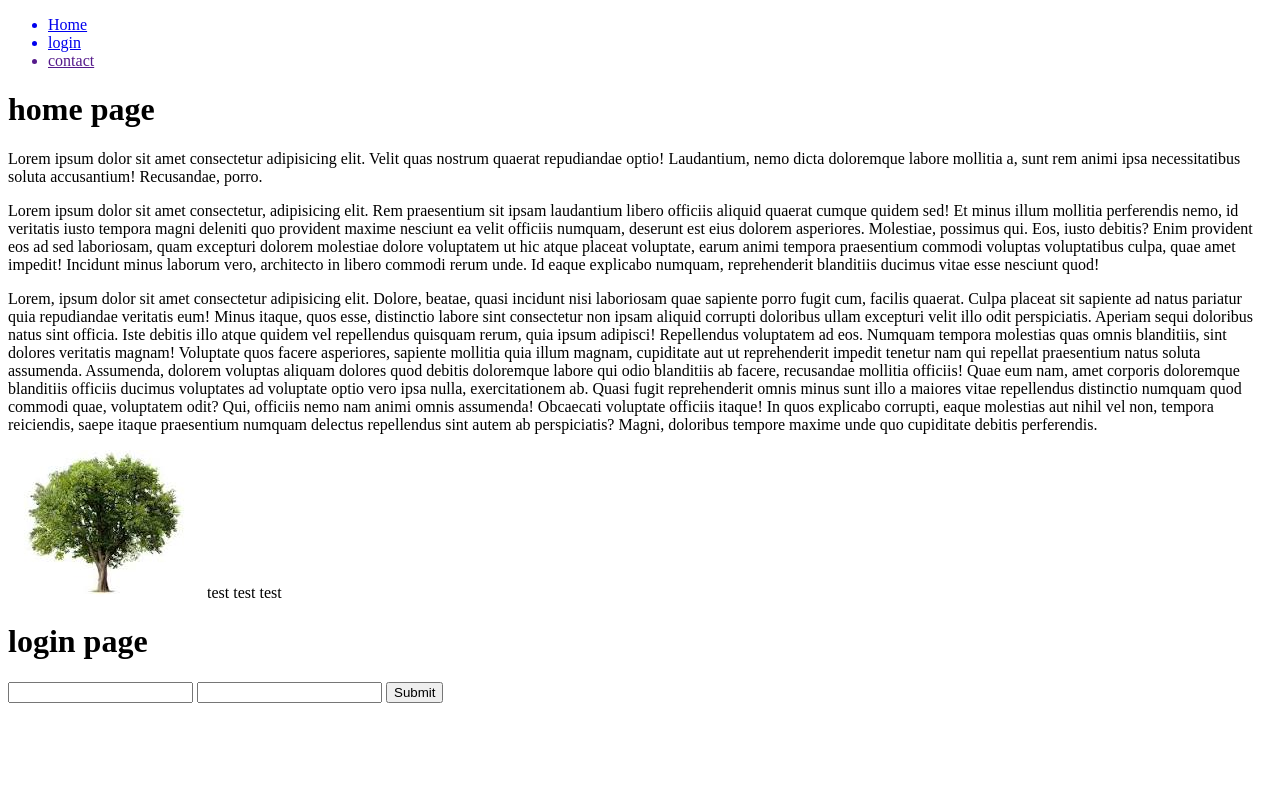
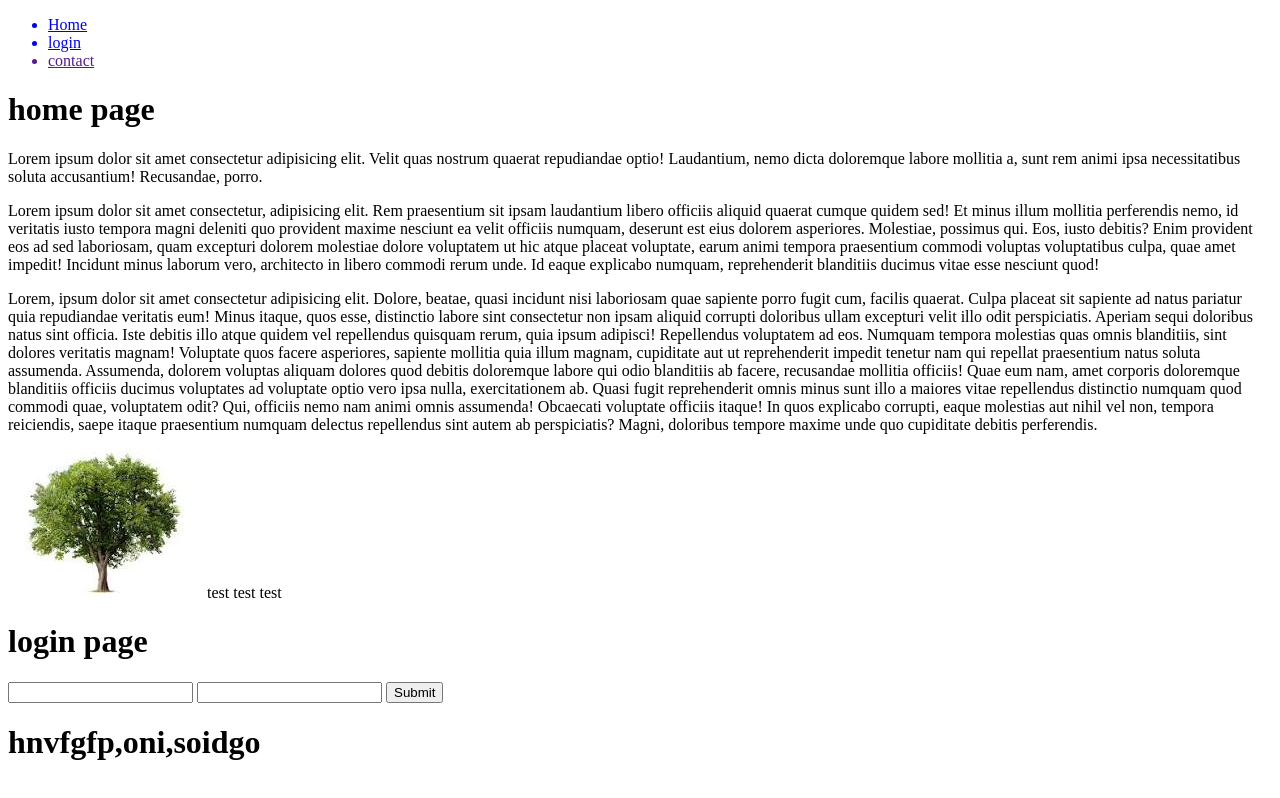
Before and after one commit to wissal-kn/website--, a plain HTML site: page index.html in a window 1280 px wide. Drawn offline with Linux system fonts and the light colour scheme.

Commit message:
mg,mvgj,d,

```diff
--- a/index.html
+++ b/index.html
@@ -83,7 +83,7 @@
   <input type="password" name="password" max="13" min="6">
   <input type="submit" >
 </form>
-
+<h1>hnvfgfp,oni,soidgo</h1>
 
 
 
```
